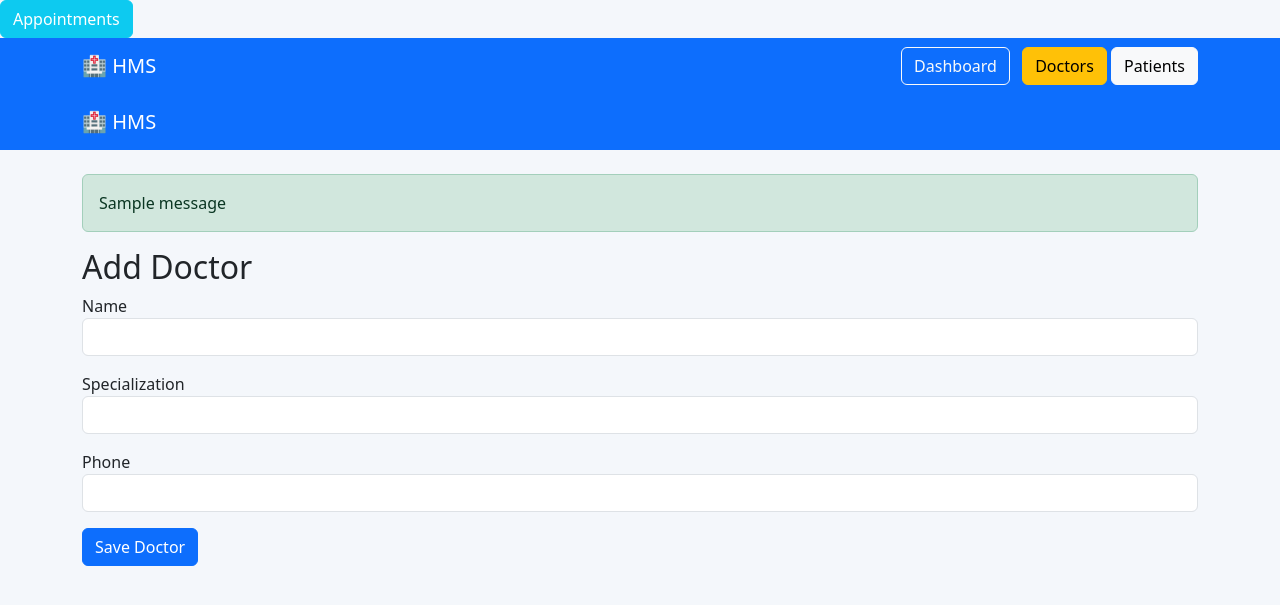
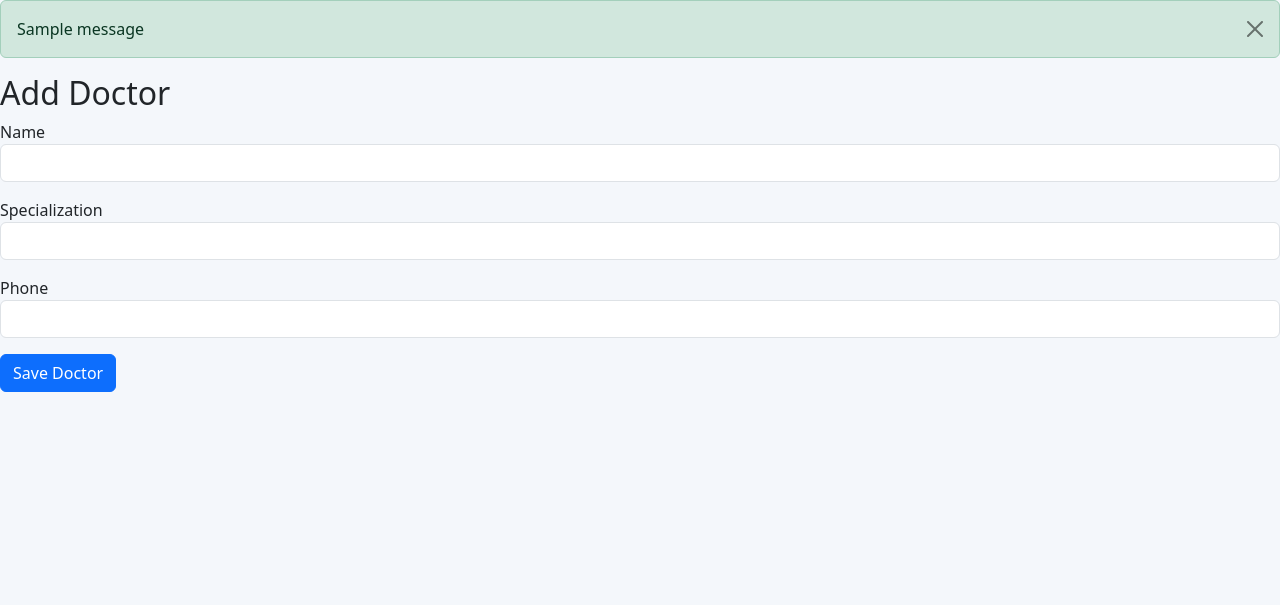
Before and after one commit to BurukalaManiReethika/hospital-management-system, a Flask app: template templates/add_doctor.html in a window 1280 px wide. Shown: the top 605 px of the page. Run offline with Flask 3, Linux system fonts and the light colour scheme; the template is opened without the code that fills it, so the values that code supplies are empty; tables that the repository leaves empty hold one stand-in row (values such as "Sample post"); one stand-in notice (Sample message) is shown.

Commit message:
Update base.html

```diff
--- a/templates/base.html
+++ b/templates/base.html
@@ -1,85 +1,55 @@
-
+<!DOCTYPE html>
 <html lang="en">
 <head>
-    <a href="/appointments" class="btn btn-info text-white">
-    Appointments
-</a>
-
     <meta charset="UTF-8">
-
-    <title>Hospital Management System</title>
-
+    <title>{% block title %}Hospital Management System{% endblock %}</title>
     <meta name="viewport" content="width=device-width, initial-scale=1">
 
-    <link
-        href="https://cdn.jsdelivr.net/npm/bootstrap@5.3.6/dist/css/bootstrap.min.css"
-        rel="stylesheet">
+    <link href="https://cdn.jsdelivr.net/npm/bootstrap@5.3.6/dist/css/bootstrap.min.css" rel="stylesheet">
+    <link rel="stylesheet" href="{{ url_for('static', filename='css/style.css') }}">
+</head>
+<body>
 
-    <link
-        rel="stylesheet"
-        href="{{ url_for('static', filename='css/style.css') }}">
+{% if current_user.is_authenticated %}
+<nav class="topbar">
+    <div class="d-flex align-items-center justify-content-between flex-wrap gap-2" style="max-width:1180px;margin:0 auto;">
+        <a class="brand" href="{{ url_for('dashboard.index') }}">🏥 HMS</a>
+        <div class="d-flex align-items-center gap-1 flex-wrap">
+            <a class="nav-link {% if request.endpoint == 'dashboard.index' %}active{% endif %}" href="{{ url_for('dashboard.index') }}">Dashboard</a>
+            <a class="nav-link {% if request.blueprint == 'patients' %}active{% endif %}" href="{{ url_for('patients.patient_list') }}">Patients</a>
+            <a class="nav-link {% if request.blueprint == 'doctors' %}active{% endif %}" href="{{ url_for('doctors.doctor_list') }}">Doctors</a>
+            <a class="nav-link {% if request.blueprint == 'appointments' %}active{% endif %}" href="{{ url_for('appointments.appointment_list') }}">Appointments</a>
+            <a class="nav-link {% if request.blueprint == 'admissions' %}active{% endif %}" href="{{ url_for('admissions.admission_list') }}">Admissions</a>
+            <a class="nav-link {% if request.blueprint == 'billing' %}active{% endif %}" href="{{ url_for('billing.billing_list') }}">Billing</a>
+            {% if current_user.role == 'admin' %}
+            <a class="nav-link {% if request.endpoint in ['auth.user_list','auth.add_user'] %}active{% endif %}" href="{{ url_for('auth.user_list') }}">Users</a>
+            {% endif %}
+        </div>
+        <div class="d-flex align-items-center gap-2">
+            <span class="badge-role text-white">{{ current_user.username }} · {{ current_user.role }}</span>
+            <a class="nav-link" href="{{ url_for('auth.logout') }}">Logout</a>
+        </div>
+    </div>
+</nav>
+{% endif %}
 
-</head>
+<div class="page-wrap">
+    {% with messages = get_flashed_messages(with_categories=true) %}
+        {% if messages %}
+            {% for category, message in messages %}
+                <div class="alert alert-{{ 'danger' if category == 'danger' else category }} alert-dismissible fade show" role="alert" data-autohide>
+                    {{ message }}
+                    <button type="button" class="btn-close" data-bs-dismiss="alert"></button>
+                </div>
+            {% endfor %}
+        {% endif %}
+    {% endwith %}
 
-<body>
-    <nav class="navbar navbar-expand-lg navbar-dark bg-primary">
-
-<div class="container">
-
-<a class="navbar-brand" href="/">🏥 HMS</a>
-
-<div>
-
-<a href="/" class="btn btn-outline-light me-2">
-
-Dashboard
-
-</a>
-<a href="/doctors" class="btn btn-warning">
-    Doctors
-</a>
-<a href="/patients" class="btn btn-light">
-
-Patients
-
-</a>
-
+    {% block content %}{% endblock %}
 </div>
 
-</div>
-
-</nav>
-
-<nav class="navbar navbar-expand-lg navbar-dark bg-primary">
-
-<div class="container">
-
-<a class="navbar-brand" href="/">🏥 HMS</a>
-
-</div>
-
-</nav>
-
-<div class="container mt-4">
-{% with messages = get_flashed_messages() %}
-
-{% if messages %}
-
-<div class="alert alert-success">
-
-{{ messages[0] }}
-
-</div>
-
-{% endif %}
-
-{% endwith %}
-{% block content %}
-
-{% endblock %}
-
-</div>
-
+<script src="https://cdn.jsdelivr.net/npm/bootstrap@5.3.6/dist/js/bootstrap.bundle.min.js"></script>
+<script src="{{ url_for('static', filename='js/app.js') }}"></script>
+{% block scripts %}{% endblock %}
 </body>
-
 </html>
```
